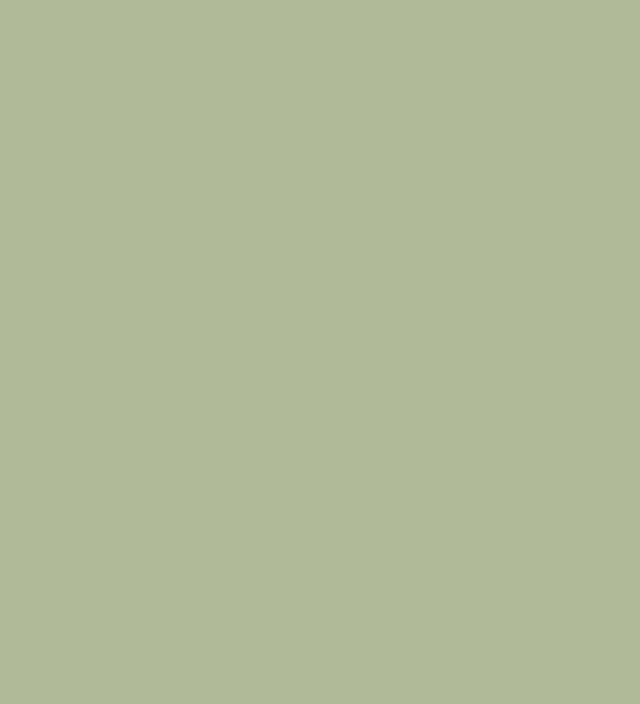
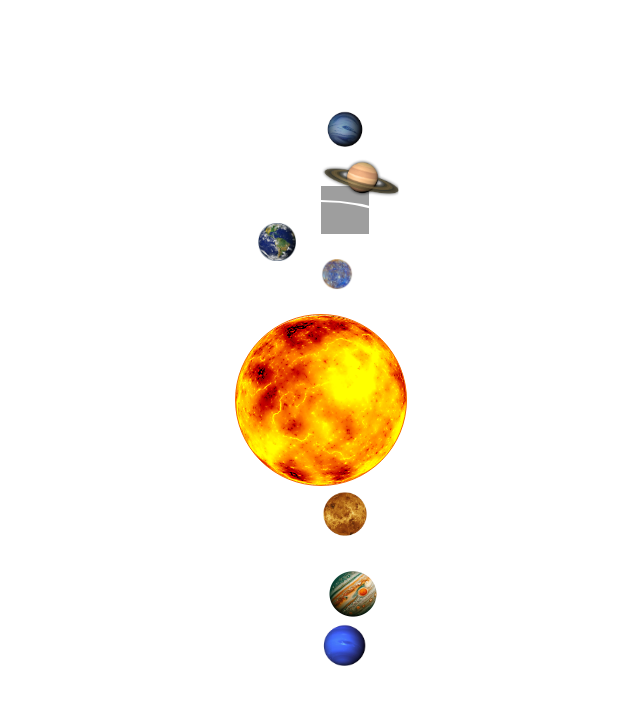
Before and after one commit to zahra-ershad/Front-End-Practice, a plain HTML site: page CSS/Position-css/index.html in a window 1280 px wide. Shown: the whole page, without its empty margins (319-959 px from the left). Drawn offline with Linux system fonts and the light colour scheme; files that its build step writes are made by us from their sources; grey boxes are pictures that could not be loaded.

Commit message:
added style for main divs

```diff
--- /dev/null
+++ b/CSS/Position-css/assets/style.css
@@ -0,0 +1,177 @@
+html{
+    font-size:100%;
+    max-width:100%;
+    max-height:100%;
+    width: 100vw;
+    height:100vh;
+    overflow:hidden;
+
+
+}
+
+.main{
+    width:100%;
+    height:100%;
+    background: url(./img/bg.jpg) no-repeat center/cover;
+}
+.planet{
+    position : absolute;
+    border: 2px solid white;
+    border-radius:50%;
+    top: 50%;
+    left:50%;
+    transform: translate(-50%, -50%);
+
+}
+
+.sun{
+    border: 2px solid white;
+    border-radius:50%;
+    width:11rem;
+    height:11rem;
+}
+
+
+
+
+.sun .planet-div{
+    width:100%;
+    height:100%;
+    background: url(./img/sun.png) no-repeat center/cover;
+    border-radius:50%;
+    border: 1.5px solid #f46a00;
+}
+
+.mercury-circuit{
+    width:17rem;
+    height:16rem;
+}
+
+.mercury-circuit .planet-div{
+    position: absolute;
+    width:2rem;
+    height:2rem;
+    border-radius:50%;
+    top:-1rem;
+    left:50%;
+
+
+}
+
+.mercury-circuit .planet-div img{
+    position: absolute;
+    width:100%;
+    height:100%;
+    object-fit: cover;
+
+}
+
+
+.venus-circuit{
+    width:19rem;
+    height:19rem;
+}
+.venus-circuit .planet-div{
+    position: absolute;
+    width:3rem;
+    height:3rem;
+    border-radius:50%;
+    top:15rem;
+    left:50%;
+}
+
+.venus-circuit .planet-div img{
+    position: absolute;
+    width:100%;
+    height:100%;
+    object-fit: cover;
+}
+
+.earth-circuit{
+    width:20rem;
+    height:20rem;
+}
+
+.earth-circuit .planet-div{
+    position: absolute;
+    width:2.4rem;
+    height:2rem;
+    border-radius: 50%;
+    top:-1.2rem;
+    left:30%;
+}
+
+.mars-circuit{
+    width:24rem;
+    height:24rem;
+}
+
+.mars-circuit .planet-div{
+    position:absolute;
+    width:3rem;
+    height:3rem;
+    border-radius: 50%;
+    top:-1.5rem;
+    left:50%;
+}
+
+.mars-circuit .planet-div img{
+    width: 100%;
+    height:100%;
+}
+
+.jupiter-circuit{
+    width:25rem;
+    height:25rem;
+}
+
+.jupiter-circuit .planet-div{
+    position: absolute;
+    width:4rem;
+    height:4rem;
+    border-radius:50%;
+    top:22.5rem;
+    left: 50%;
+}
+
+.saturn-circuit{
+    width:28rem;
+    height:28rem;
+}
+
+.saturn-circuit .planet-div{
+    position: absolute;
+    width:5rem;
+    height:5rem;
+    border-radius: 50%;
+    top:-1.2rem;
+    left:50%;
+}
+
+.uranus-circuit{
+    width:31rem;
+    height:31rem;
+}
+
+.uranus-circuit .planet-div{
+    position: absolute;
+    width:3rem;
+    height:3rem;
+    border-radius: 50%;
+    top:29.2rem;
+    left:50%;
+}
+
+.neptune-circuit{
+    width:34rem;
+    height:34rem;
+}
+
+.neptune-circuit .planet-div{
+    position: absolute;
+    width:3rem;
+    height:3rem;
+    border-radius: 50%;
+    top:-1.5rem;
+    left:50%;
+}
--- a/CSS/Position-css/index.html
+++ b/CSS/Position-css/index.html
@@ -10,15 +10,50 @@
 </head>
 <body>
   <div class="main">
-    <div class="sun"></div>
-    <div class="mercury"></div>
-    <div class="venus"></div>
-    <div class="earth"></div>
-    <div class="mars"></div>
-    <div class="jupiter"></div>
-    <div class="saturn"></div>
-    <div class="uranus"></div>
-    <div class="neptune"></div>
+    <div class="sun planet">
+        <div class="planet-div">
+        </div>
+    </div>
+    <div class="mercury-circuit planet">
+        <div class="planet-div">
+            <img src="./assets/img/mercury.png" alt="">
+        </div>
+    </div>
+    <div class="venus-circuit planet">
+        <div class="planet-div">
+            <img src="./assets/img/venus.png" alt="">
+        </div>
+    </div>
+    <div class="earth-circuit planet">
+        <div class="planet-div">
+            <img src="./assets/img/Earth.png" alt="">
+        </div>
+    </div>
+    <div class="mars-circuit planet">
+        <div class="planet-div">
+            <img src="./assets/img/mars.png" alt="">
+        </div>
+    </div>
+    <div class="jupiter-circuit planet">
+        <div class="planet-div">
+            <img src="./assets/img/Jupiter (1).png" alt="">
+        </div>
+    </div>
+    <div class="saturn-circuit planet">
+        <div class="planet-div">
+            <img src="./assets/img/saturn.png" alt="">
+        </div>
+    </div>
+    <div class="uranus-circuit planet">
+        <div class="planet-div">
+            <img src="./assets/img/Uranus.png" alt="">
+        </div>
+    </div>
+    <div class="neptune-circuit planet">
+        <div class="planet-div">
+            <img src="./assets/img/Neptune.png" alt="">
+        </div>
+    </div>
   </div>
 </body>
 </html>
```
